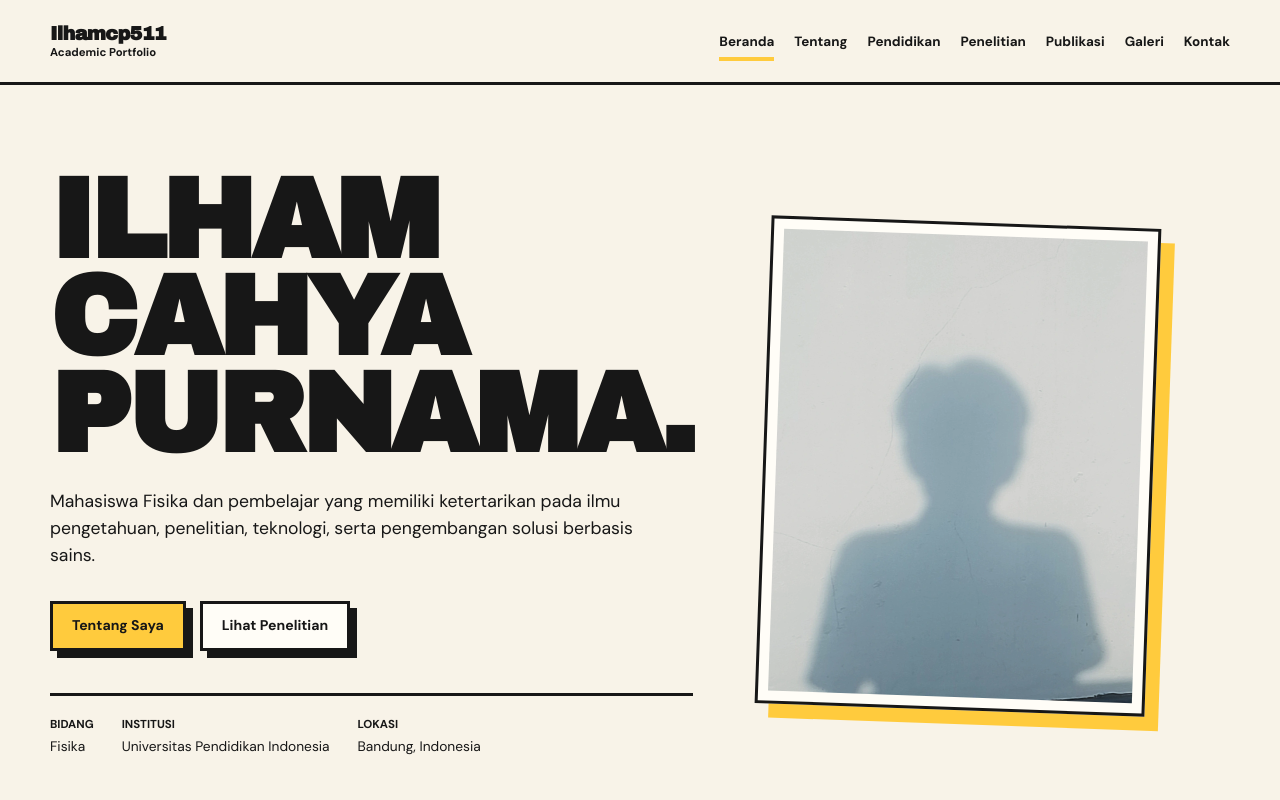
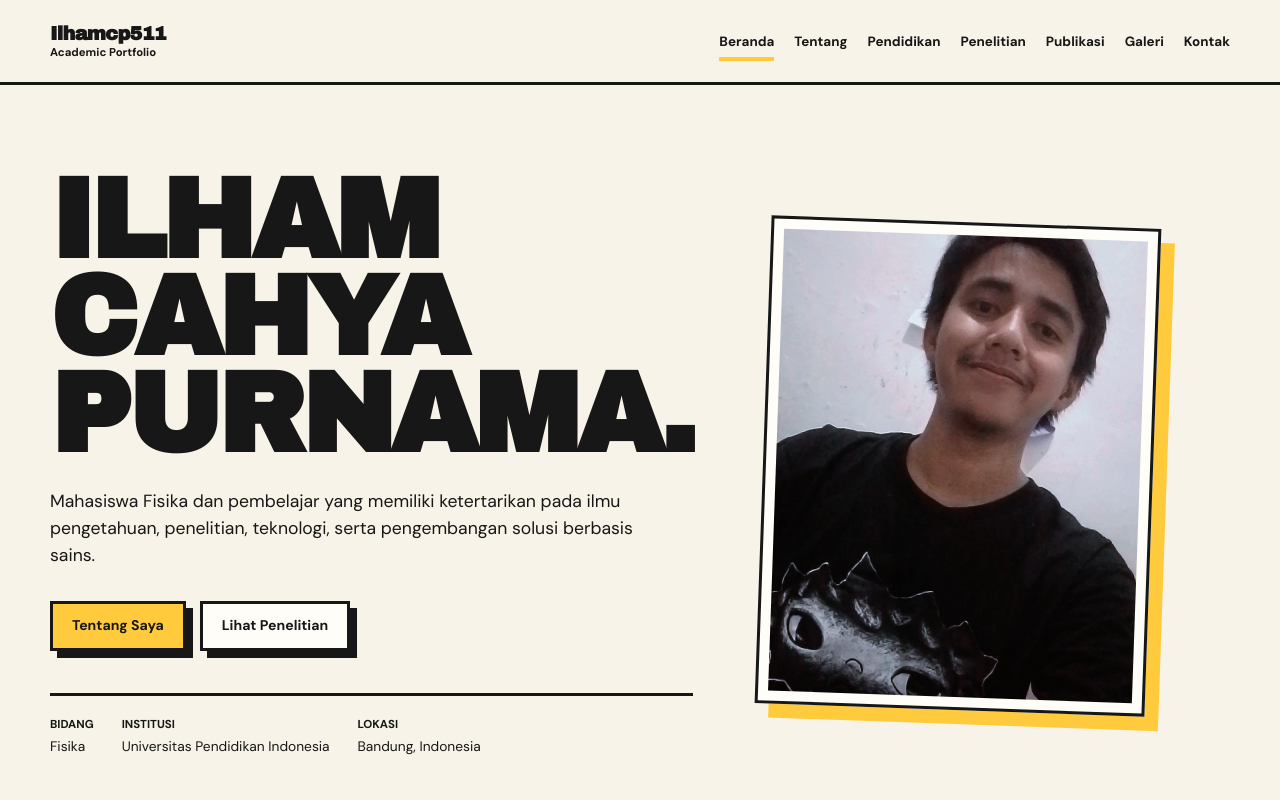
Before and after one commit to ilhamcahyap/ilhamcahyap.github.io, a plain HTML site: page index.html in a window 1280 px wide. Shown: the top 800 px of the page. Drawn offline with Linux system fonts and the light colour scheme.

Commit message:
Update index.html

```diff
--- a/index.html
+++ b/index.html
@@ -562,7 +562,7 @@ footer{color:var(--nb-surface);background:var(--nb-ink)}.footer-brand h2,.footer
 
         <div class="hero-visual">
             <div class="portrait-frame">
-                <img src="image/profil.jpg" alt="Foto Profil Ilham Cahya Purnama" class="portrait-image">
+                <img src="image/profil.png" alt="Foto Profil Ilham Cahya Purnama" class="portrait-image">
             </div>
             <span class="leaf one"></span>
             <span class="leaf two"></span>
```
